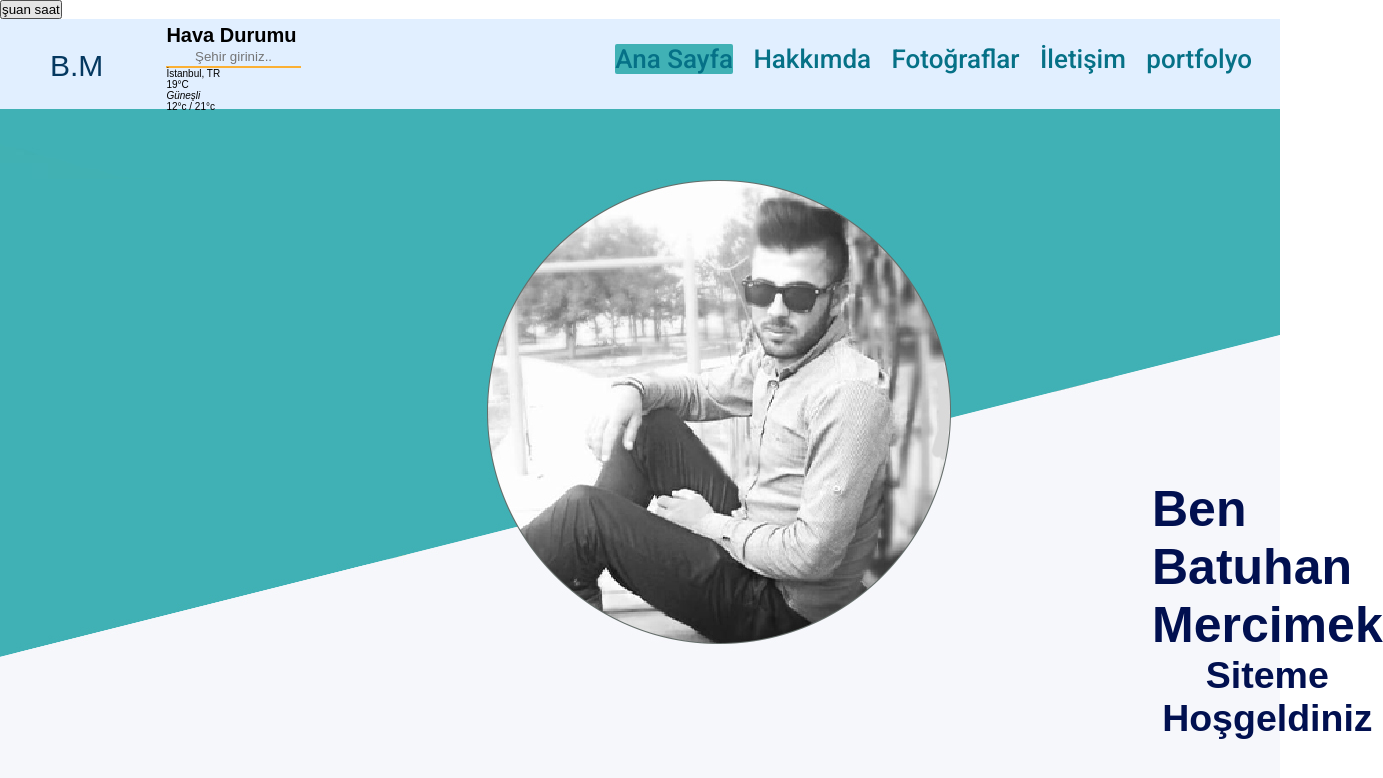
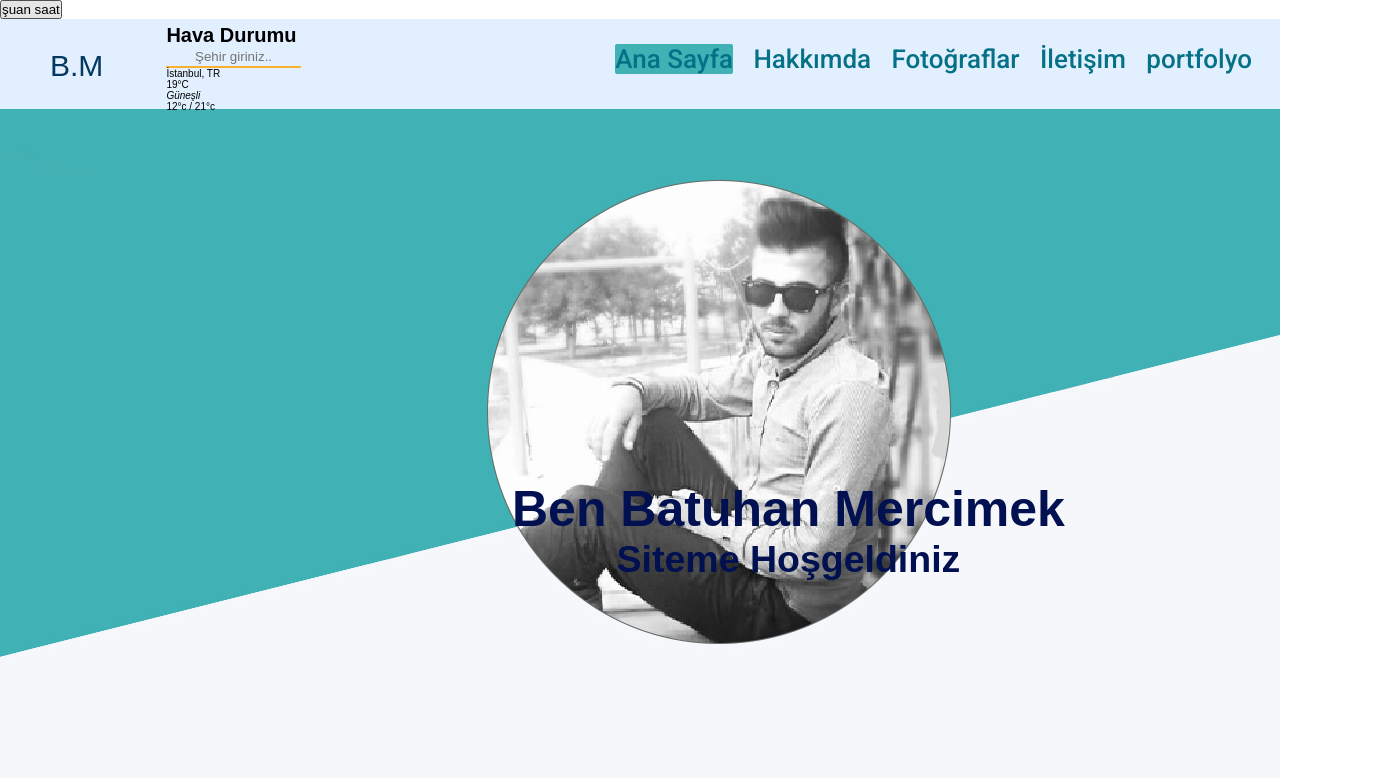
Before and after one commit to Batuhan252252/Ozgecmis1, a plain HTML site: page index.html in a window 1280 px wide. Shown: the whole page, 1383 px wide, since content can reach past the window. Drawn offline with Linux system fonts and the light colour scheme.

Commit message:
Update style.css

```diff
--- a/style.css
+++ b/style.css
@@ -61,7 +61,7 @@
     font-size:25px;
     position:absolute;
     top: 60%;
-    left:90%;
+    left:40%;
     transform:translate(-50%-50%);
 }
 .centerh1{
```
